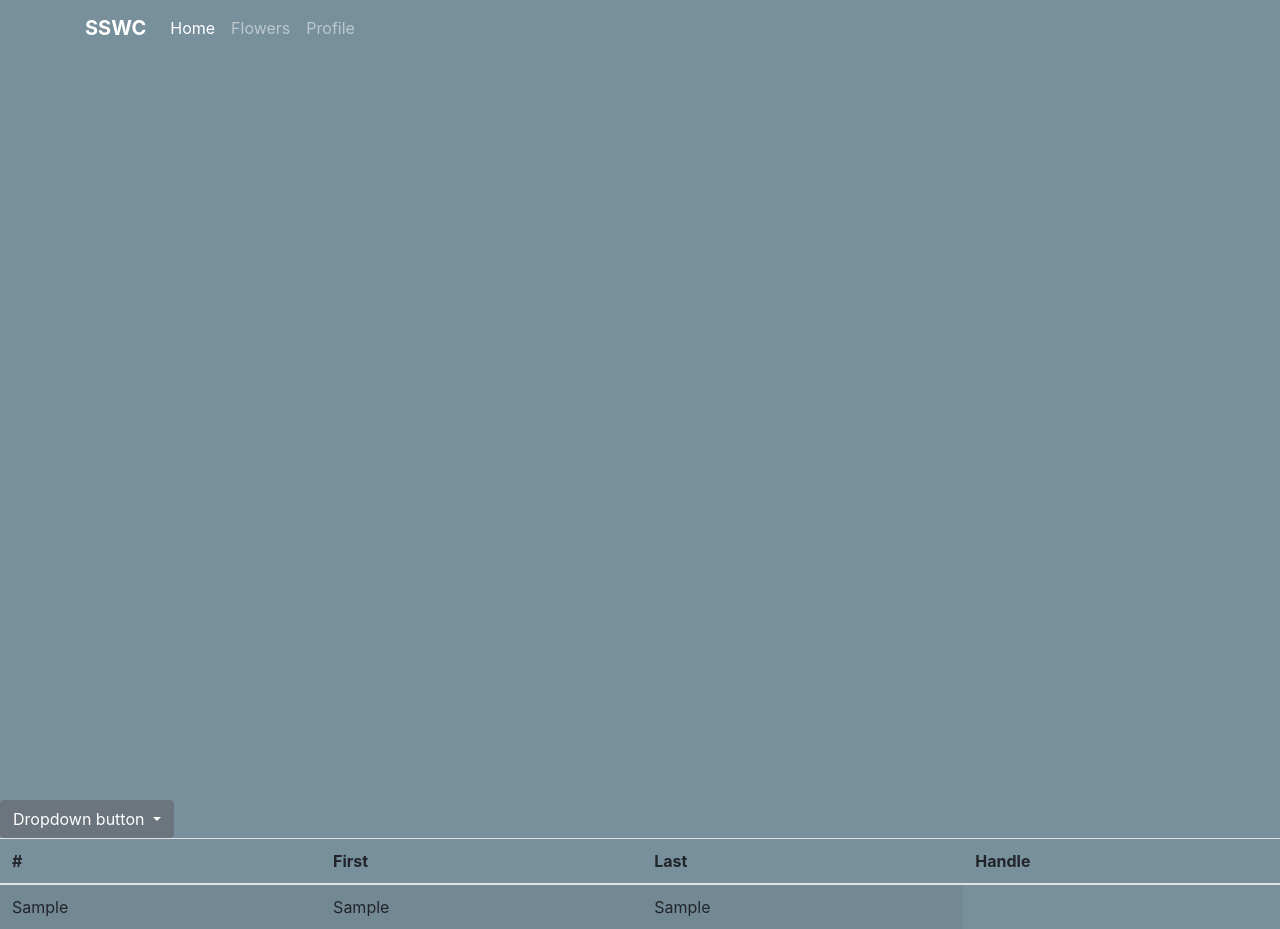
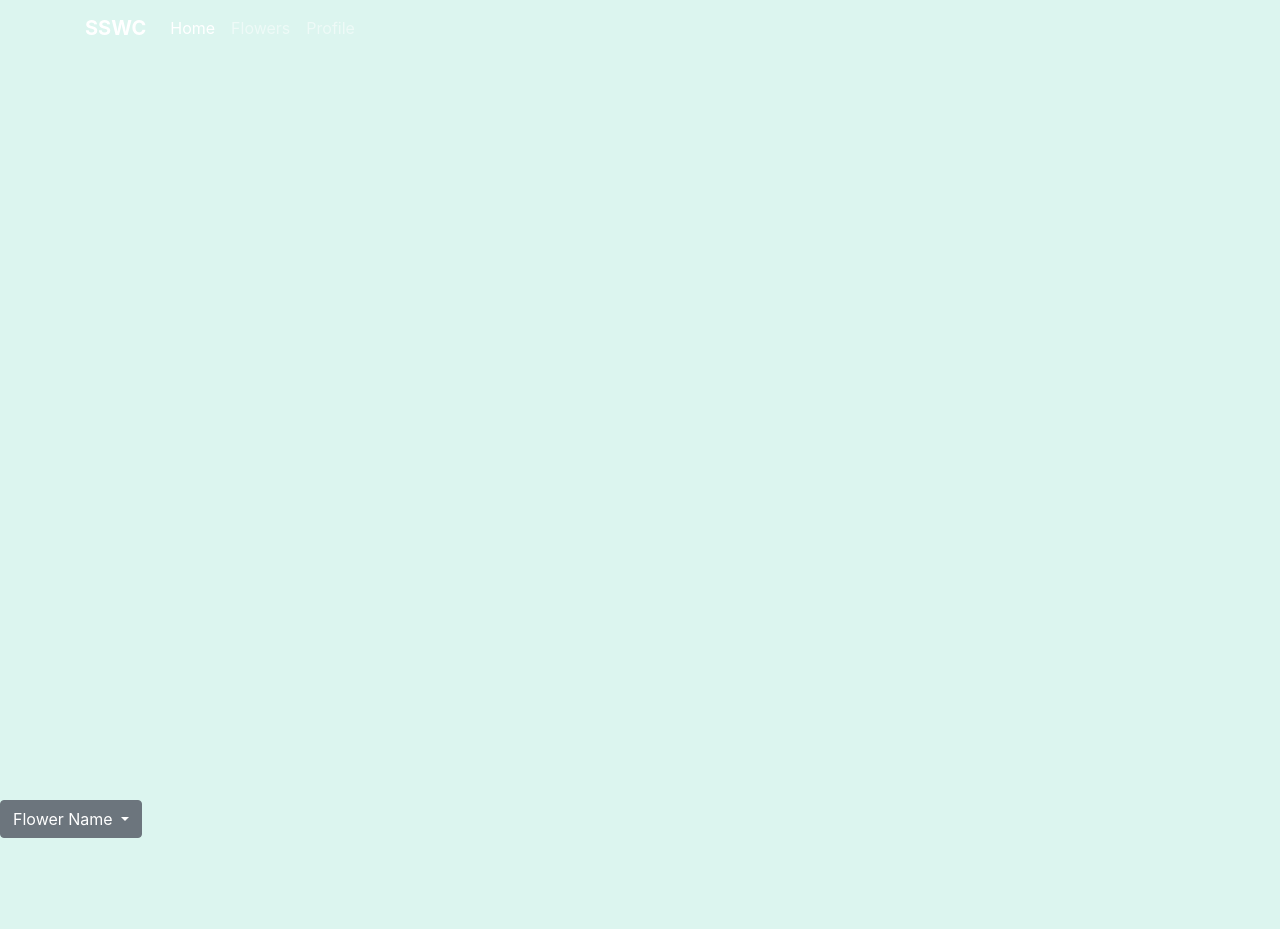
Before and after one commit to frongilloz/assign5_2, a Flask app: template templates/flowers.html in a window 1280 px wide. After the commit the page ends 838 px from the top, so only its background shows below. Run offline with Flask 2, Linux system fonts and the light colour scheme; the template is opened without the code that fills it: most values are stand-ins (such as "Sample title", 1, 10 or a date in 2020); some libraries are stand-ins or nearby versions.

Commit message:
commit 2

```diff
--- a/app.py
+++ b/app.py
@@ -4,7 +4,7 @@ import sqlite3
 app = Flask(__name__)
 
 # establish a connection with the database file
-conn= sqlite3.connect('flowers2019.db')
+conn = sqlite3.connect('flowers2019.db')
 # create a cursor to query the database; does NOT change
 cursorObj = conn.cursor()
 
@@ -19,8 +19,7 @@ conn.close()
 
 @app.route('/flowers')
 def flowers():
-    return render_template('flowers.html'
-                          )
+    return render_template('flowers_2.html',itemsFlowers=itemsFlowers)
 
 @app.route('/')
 def index():
--- a/templates/flowers.html
+++ b/templates/flowers.html
@@ -3,44 +3,21 @@
 {% block title %}Flowers{% endblock %}
 
 {% block content %}
-<body style="background-color: #78909c">
+<body style="background-color: rgba(192,238,227,0.54)">
 
     <div class="dropdown">
       <button class="btn btn-secondary dropdown-toggle" type="button" id="dropdownMenuButton" data-toggle="dropdown" aria-haspopup="true" aria-expanded="false">
-        Dropdown button
+        Flower Name
       </button>
       <div class="dropdown-menu" aria-labelledby="dropdownMenuButton">
-        <a class="dropdown-item" href="#">Action</a>
-        <a class="dropdown-item" href="#">Another action</a>
-        <a class="dropdown-item" href="#">Something else here</a>
+
+          {% for i1, i2, i3 in itemsFlowers %}
+            <a class="dropdown-item" href="#">{{ i3 }}</a>
+          {% endfor %}
+
       </div>
     </div>
 
-    <table class="table table-striped">
-      <thead>
-        <tr>
-          <th scope="col">#</th>
-          <th scope="col">First</th>
-          <th scope="col">Last</th>
-          <th scope="col">Handle</th>
-        </tr>
-      </thead>
-      <tbody>
-
-    <!----import from database--->
-    <!-----------Internal Embedded Script code for table------------->
-    <!--for loop to iterate through db list and place in table-->
-     {% for i1, i2, i3 in itemsFlowers %}
-         <tr>
-         <td>{{ i1 }}</td>
-         <td>{{ i2 }}</td>
-         <td>{{ i3 }}</td>
-         </tr>
-     {% endfor %}
-
-
-    </tbody>
-    </table>
 
 </body>
 
```
Also changed, not shown: templates/flowers_2.html (added, +31 -0 lines), flowers2019.db, static/flowers2019.db (deleted).
